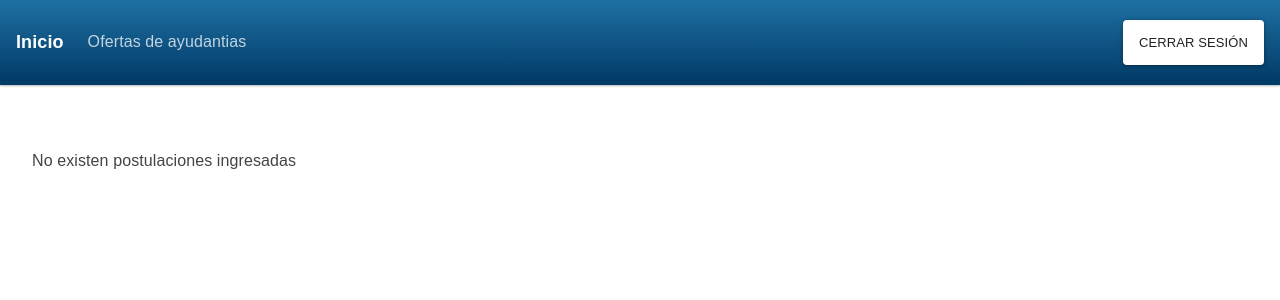
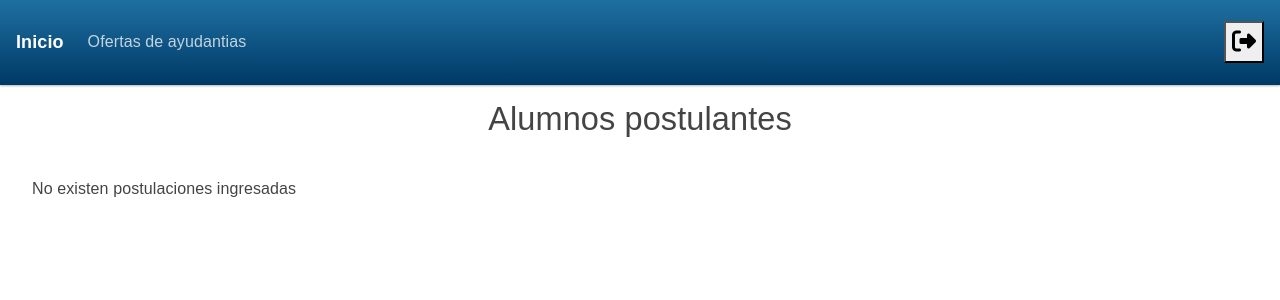
Before and after one commit to BeleIgnacia/PostulaAyudantiasUdeC, a Django app: template templates/postulaciones/postulaciones_realizadas.html in a window 1280 px wide. Shown: the top 300 px of the page. Run offline with Django 3.2, Linux system fonts and the light colour scheme; the template is opened without the code that fills it, so the values that code supplies are empty; parts of the project's set-up code (start-up, migrations or seed data) failed here and were passed over; some libraries are stand-ins or nearby versions; some web fonts are replaced.

Commit message:
modificacion dashboard

```diff
--- a/templates/plataforma/dashboard.html
+++ b/templates/plataforma/dashboard.html
@@ -1,4 +1,6 @@
 {% extends 'base/base.html' %}
+{% load static %}
+
 
 
 {% block header %}
@@ -23,7 +25,7 @@
                 {% elif request.session.es_administrador is True %}
                     <!--Navbar de administrador-->
                     <li class="nav-item">
-                        <a class="nav-link" href="/plataforma/nuevo_docente/" style="font-size: large;"><b>Nuevo Docentes</b></a>
+                        <a class="nav-link" href="/plataforma/nuevo_docente/">Nuevo Docente</a>
                     </li>
                 {% else %}
                     <!--Navbar de alumno-->
@@ -32,12 +34,14 @@
                         <a class="nav-link" href="/postulaciones/ofertas_ayudantias/">Ofertas de ayudantias</a>
                     </li>
             </ul>
-            <a href="{% url 'cerrar_sesion' %}" type="submit" class="btn btn-secondary">Cerrar sesión</a>
+            <a href="{% url 'cerrar_sesion' %}" type="submit" ><button style="font-size:24px"><i class="fa fa-sign-out"></i></button></a>
         </div>
     </nav>
 {% endblock %}
 
 {% block content %}
+<link rel="stylesheet" type="text/css" href="{% static 'css/dashboard.css' %}">
+<body>
     <div class="jumbotron">
         {% if request.session.es_administador is True %}
             <h2>Bienvenido {{ request.session.first_name }} {{ request.session.last_name }} al panel de administración.</h2>
@@ -47,4 +51,5 @@
             <h2>Bienvenido {{ request.session.first_name }} {{ request.session.last_name }} al panel de postulación.</h2>
         {% endif %}
     </div>
+</body>
 {% endblock %}
--- a/templates/postulaciones/postulaciones_realizadas.html
+++ b/templates/postulaciones/postulaciones_realizadas.html
@@ -3,6 +3,8 @@
 {% load static %}
 
 {% block content %}
+<div></div>
+<h1 style="height: 5px; text-align: center; margin-top: 15px;">Alumnos postulantes</h1>
     <div class="jumbotron" style="background-color: white;">
         {% if object_list %}
             {% for postulacion in object_list %}
```
Also changed, not shown: static/css/dashboard.css (added, +23 -0 lines).
